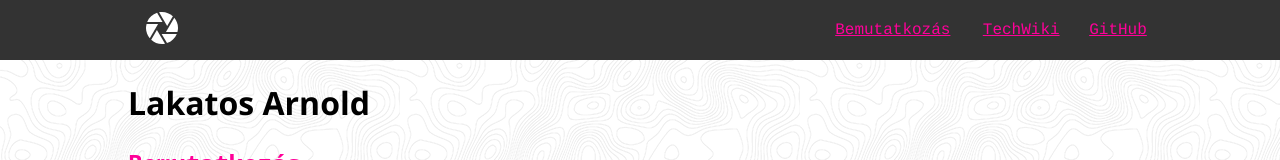
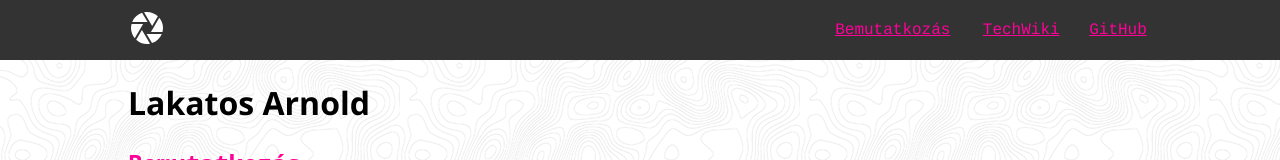
Before and after one commit to ArNickHuN/ArNickHuN.github.io, a plain HTML site: page index.html in a window 1280 px wide. Shown: the top 160 px of the page. Drawn offline with nearby package versions, Linux system fonts and the light colour scheme.

Commit message:
Add files via upload

```diff
--- a/index.html
+++ b/index.html
@@ -1,5 +1,7 @@
 <!DOCTYPE html>
-<html lang="en"><head>
+<html lang="en">
+
+<head>
     <meta http-equiv="content-type" content="text/html; charset=UTF-8">
     <meta charset="UTF-8">
     <meta http-equiv="X-UA-Compatible" content="IE=edge">
@@ -8,7 +10,8 @@
     <link rel="stylesheet" href="styles.css">
     <link rel="preconnect" href="https://fonts.googleapis.com">
     <link rel="preconnect" href="https://fonts.gstatic.com" crossorigin>
-    <link href="https://fonts.googleapis.com/css2?family=Noto+Sans+Mono:wght@300&family=Open+Sans:wght@700&display=swap" rel="stylesheet">
+    <link href="https://fonts.googleapis.com/css2?family=Noto+Sans+Mono:wght@300&family=Open+Sans:wght@700&display=swap"
+        rel="stylesheet">
 </head>
 
 <body>
@@ -18,7 +21,7 @@
             <tbody>
                 <tr>
                     <td width="10%"> </td>
-<td width="5%"> <img src="assets/aperture.svg" alt="logo"> </td>
+                    <td width="5%" align="left"> <img src="assets/aperture.svg" alt="logo"> </td>
                     <td width="50%"> </td>
                     <td width="10%"> <a href="#me">Bemutatkozás</a> </td>
                     <td width="10%"> <a href="#wiki">TechWiki</a> </td>
@@ -109,4 +112,6 @@
     </div>
 
 
-</body></html>
+</body>
+
+</html>
```
Lines whose indentation alone changed are shown as unchanged.
